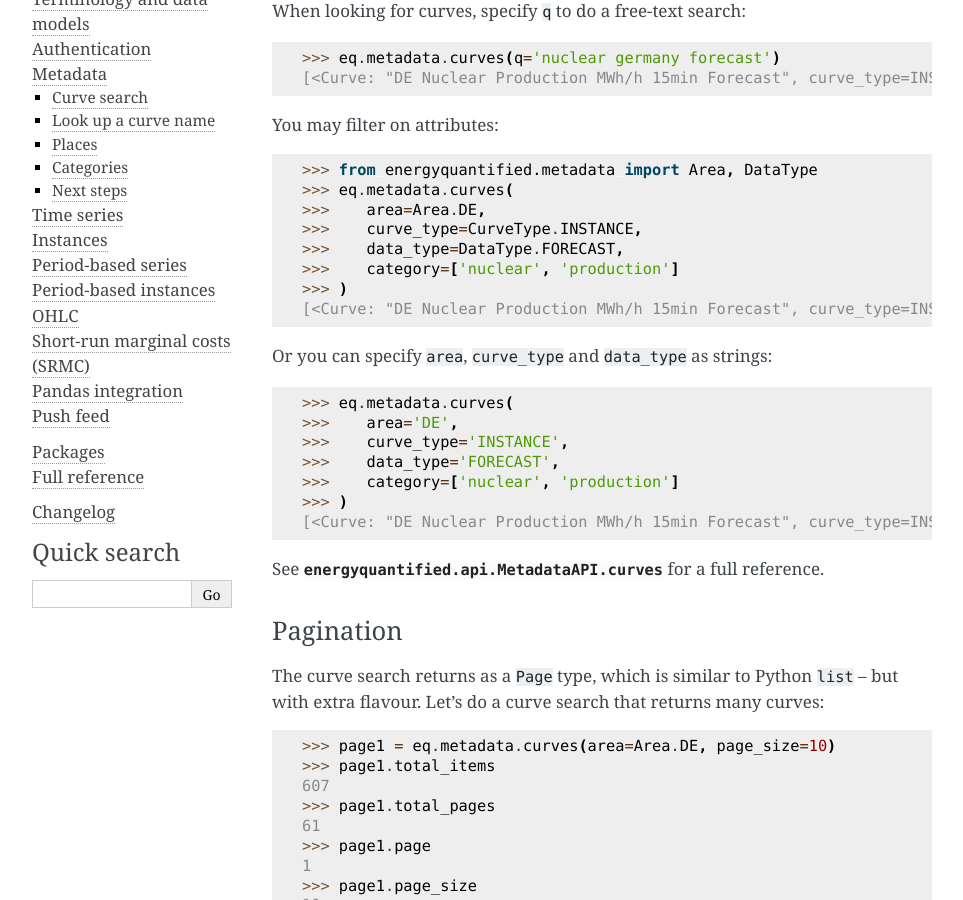
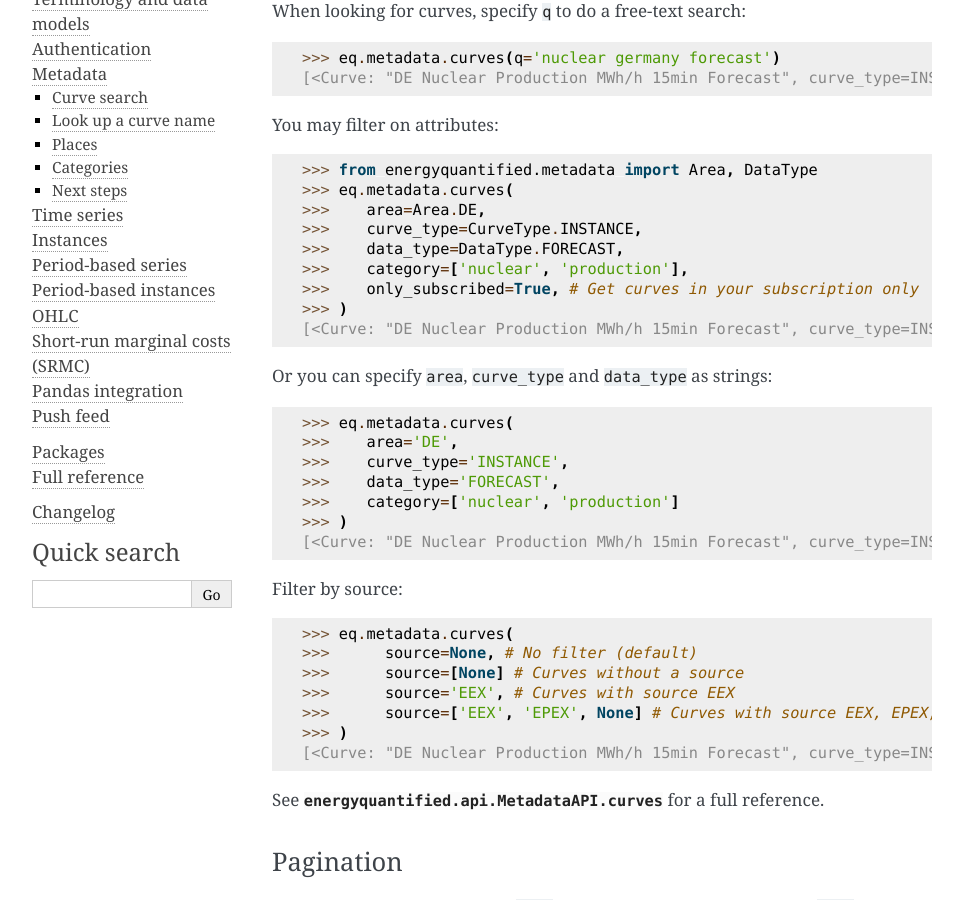
Before and after one commit to energyquantified/eq-python-client, a Sphinx documentation site: the page built from docs/userguide/metadata.rst, in a window 1280 px wide and 900 px high, scrolled down 525 px. Shown: the whole window, without its empty margins (148-1111 px from the left). Built offline with Sphinx 7.4.7, drawn with Linux system fonts in a browser that asks for light colours.

Commit message:
Add source and only-subscribed filters to metadata.curves() #126 (#127)

```diff
--- a/docs/userguide/metadata.rst
+++ b/docs/userguide/metadata.rst
@@ -35,7 +35,8 @@ You may filter on attributes:
    >>>    area=Area.DE,
    >>>    curve_type=CurveType.INSTANCE,
    >>>    data_type=DataType.FORECAST,
-   >>>    category=['nuclear', 'production']
+   >>>    category=['nuclear', 'production'],
+   >>>    only_subscribed=True, # Get curves in your subscription only
    >>> )
    [<Curve: "DE Nuclear Production MWh/h 15min Forecast", curve_type=INSTANCE, subscription=FREEMIUM>]
 
@@ -46,6 +47,16 @@ Or you can specify ``area``, ``curve_type`` and ``data_type`` as strings:
    >>>    curve_type='INSTANCE',
    >>>    data_type='FORECAST',
    >>>    category=['nuclear', 'production']
+   >>> )
+   [<Curve: "DE Nuclear Production MWh/h 15min Forecast", curve_type=INSTANCE, subscription=FREEMIUM>]
+
+Filter by source:
+
+   >>> eq.metadata.curves(
+   >>>      source=None, # No filter (default)
+   >>>      source=[None] # Curves without a source
+   >>>      source='EEX', # Curves with source EEX
+   >>>      source=['EEX', 'EPEX', None] # Curves with source EEX, EPEX, or without a source
    >>> )
    [<Curve: "DE Nuclear Production MWh/h 15min Forecast", curve_type=INSTANCE, subscription=FREEMIUM>]
 
```
Also changed, not shown: CHANGELOG.rst (+11 -0 lines), 1 other file.
